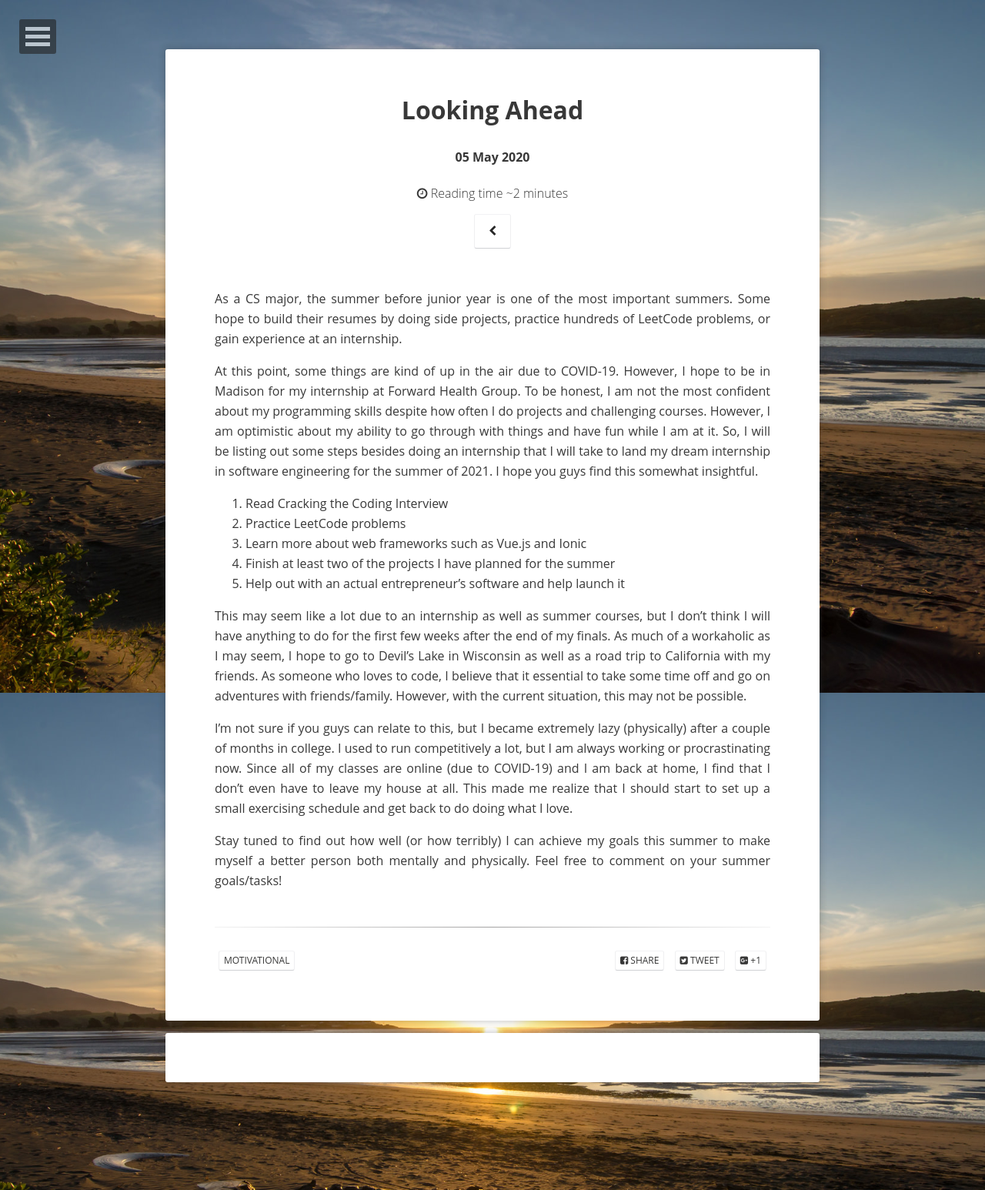
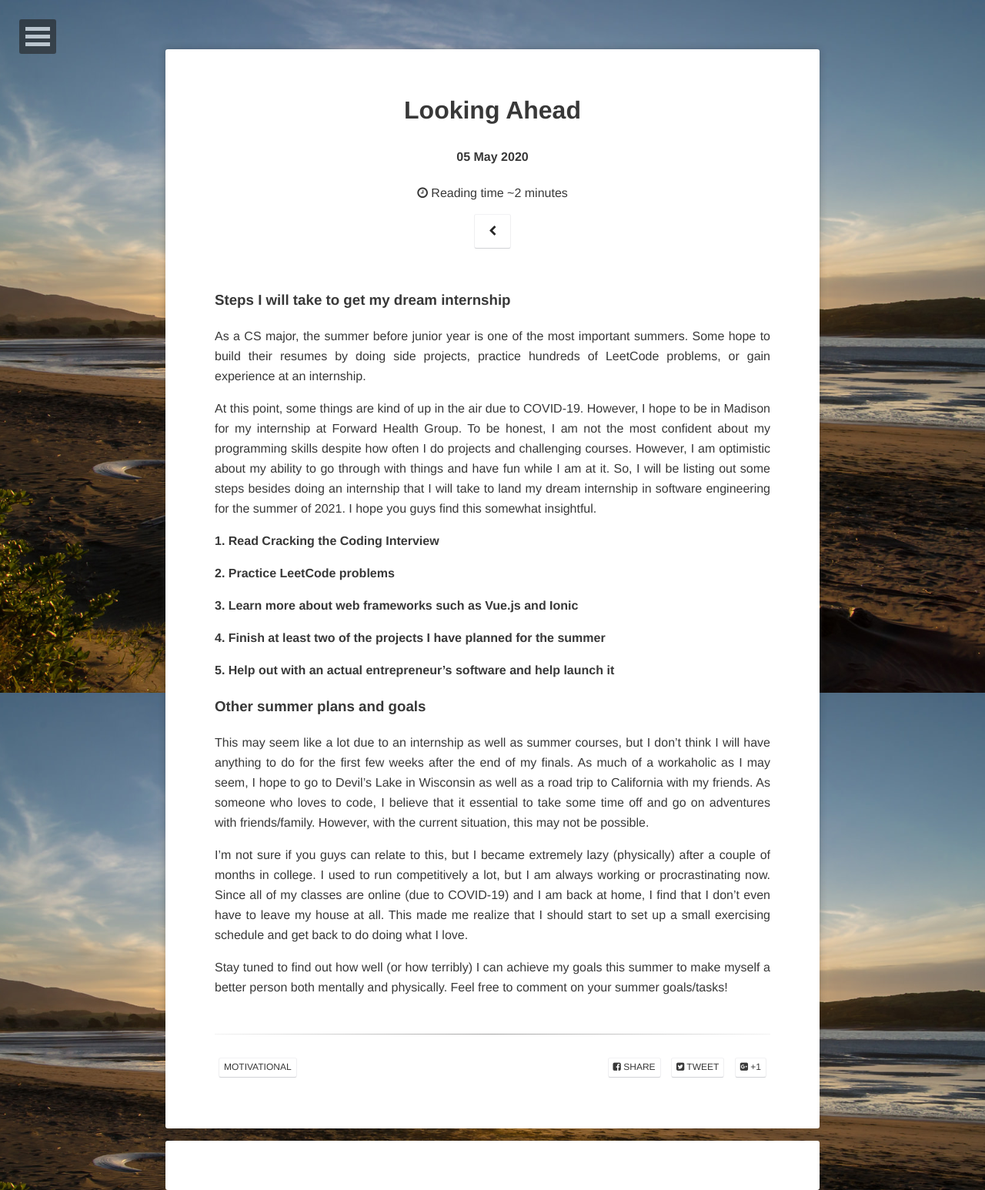
Before and after one commit to klmui/klmui2, a Jekyll site: the page built from _posts/2020-5-5-LookingAhead.md, in a window 1280 px wide. Shown: the whole page at 77% size. Built offline with Jekyll 4.4.1, drawn with Linux system fonts in a browser that asks for light colours; comment, search, counter and statistics services are not loaded.

Commit message:
Fix article styling

```diff
--- a/_posts/2020-5-5-LookingAhead.md
+++ b/_posts/2020-5-5-LookingAhead.md
@@ -7,16 +7,22 @@ excerpt: 'Random update about summer plans if anyone is interested... As a CS ma
 tags: [Motivational]
 ---
 
+<h3>Steps I will take to get my dream internship</h3>
 As a CS major, the summer before junior year is one of the most important summers. Some hope to build their resumes by doing side projects, practice hundreds of LeetCode problems, or gain experience at an internship.
 
 At this point, some things are kind of up in the air due to COVID-19. However, I hope to be in Madison for my internship at Forward Health Group. To be honest, I am not the most confident about my programming skills despite how often I do projects and challenging courses. However, I am optimistic about my ability to go through with things and have fun while I am at it. So, I will be listing out some steps besides doing an internship that I will take to land my dream internship in software engineering for the summer of 2021. I hope you guys find this somewhat insightful.
 
- 1. Read Cracking the Coding Interview
- 2. Practice LeetCode problems
- 3. Learn more about web frameworks such as Vue.js and Ionic
- 4. Finish at least two of the projects I have planned for the summer
- 5. Help out with an actual entrepreneur's software and help launch it
+ **1. Read Cracking the Coding Interview**
 
+ **2. Practice LeetCode problems**
+
+ **3. Learn more about web frameworks such as Vue.js and Ionic**
+
+ **4. Finish at least two of the projects I have planned for the summer**
+
+ **5. Help out with an actual entrepreneur's software and help launch it**
+
+<h3>Other summer plans and goals</h3>
 This may seem like a lot due to an internship as well as summer courses, but I don't think I will have anything to do for the first few weeks after the end of my finals. As much of a workaholic as I may seem, I hope to go to Devil's Lake in Wisconsin as well as a road trip to California with my friends. As someone who loves to code, I believe that it essential to take some time off and go on adventures with friends/family. However, with the current situation, this may not be possible.
 
 I'm not sure if you guys can relate to this, but I became extremely lazy (physically) after a couple of months in college. I used to run competitively a lot, but I am always working or procrastinating now. Since all of my classes are online (due to COVID-19) and I am back at home, I find that I don't even have to leave my house at all. This made me realize that I should start to set up a small exercising schedule and get back to do doing what I love.
--- a/assets/css/main-page-custom.css
+++ b/assets/css/main-page-custom.css
@@ -1,5 +1,7 @@
 body {
-    font-family: 'Open Sans',Helvetica,Arial,sans-serif;
+    font-family: Helvetica,Arial,sans-serif;
+    color: #333;
+    font-weight: 400;
     background-color: rgba(0, 0, 0, 0.9);
     animation: fadeInAnimation ease 3s;
     animation-iteration-count: 1;
```
Also changed, not shown: _posts/2020-3-13-Best-Programming-Language-to-Teach-CS.md (+5 -1 lines), _posts/2020-5-4-AprilRecap.md (+2 -2 lines).
